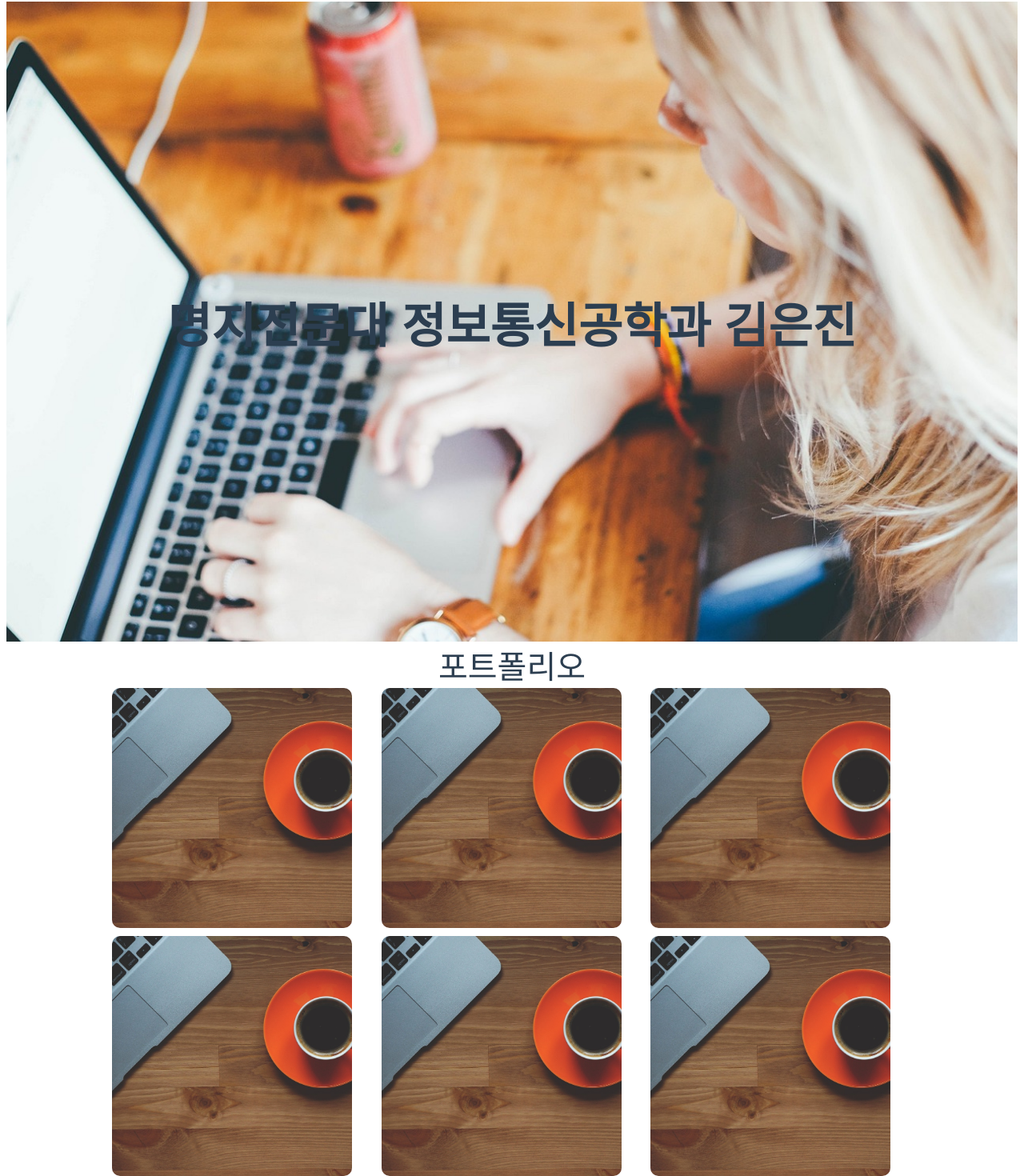
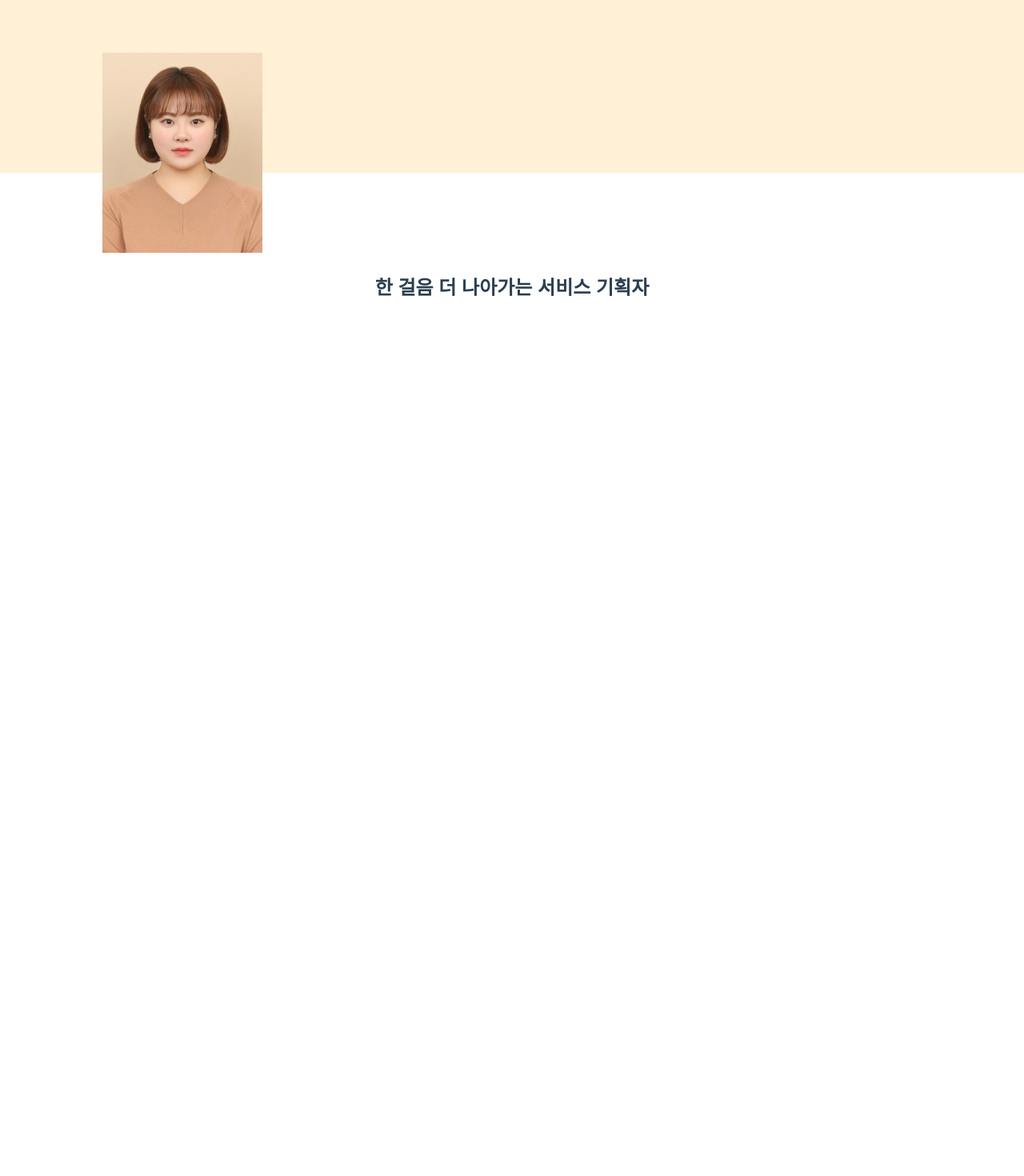
Before and after one commit to Keunjin2013/portfolio, a Vue app: page / in a window 1280 px wide. Shown: the part 84-1554 px from the top of the page at 80% size. After the commit the page ends 800 px from the top, so only its background shows below. Built offline with nearby package versions, Linux system fonts and the light colour scheme.

Commit message:
update portfolio

```diff
--- a/src/App.vue
+++ b/src/App.vue
@@ -1,12 +1,16 @@
 <template>
-  <nav>
+  <!-- <nav>
     <router-link to="/">Home</router-link> |
     <router-link to="/about">About</router-link>
-  </nav>
+  </nav>-->
   <router-view/>
 </template>
 
 <style lang="less">
+body {
+  margin: 0px;
+}
+
 #app {
   font-family: Avenir, Helvetica, Arial, sans-serif;
   -webkit-font-smoothing: antialiased;
--- a/src/views/HomeView.vue
+++ b/src/views/HomeView.vue
@@ -1,44 +1,17 @@
-//2023.09.14
 <template>
   <div>
-    <div id="top">
-      <swiper class="swiper" :slides-per-view="1" :space-between="50" @swiper="onSwiper" @slideChange="onSlideChange">
-        <swiper-slide style="background-image:url(/top1.jpg)" class="slide">
-          <div class="header">
-            명지전문대 정보통신공학과 김은진
-          </div>
-        </swiper-slide>
-        <swiper-slide style="background-image:url(/top2.jpg)" class="slide">
-          <div class="header">
-            명지전문대 정보통신공학과 김은진
-          </div>
-        </swiper-slide>
-        <swiper-slide style="background-image:url(/top3.jpg)" class="slide">
-          <div class="header">
-            명지전문대 정보통신공학과 김은진
-          </div>
-        </swiper-slide>
-      </swiper>
+    <div class="top">
+    </div>
+    <div class=" myImgDiv">
+        <img class="myImg" src="@/assets/증명사진.jpeg" />
     </div>
   </div>
+  <div id="aboutMe">
+    <div class="title">
+      <h2>한 걸음 더 나아가는 서비스 기획자</h2>
+      <h4></h4>
+    </div>
 
-  <div id="portfilio">
-    <div class="header">포트폴리오</div>
-    <div class="list">
-      <div class="item" @click="movePage('/portfolio1')" data-aos="zoom-out-right"
-        style="background-image:url(/top2.jpg)">
-      </div>
-      <div class="item" data-aos="zoom-out-left" style="background-image:url(/top2.jpg)"></div>
-      <div class="item" data-aos="fade-up" data-aos-duration="3000" style="background-image:url(/top2.jpg)"></div>
-      <div class="item" data-aos="fade-right" data-aos-offset="300" data-aos-easing="ease-in-sine"
-        style="background-image:url(/top2.jpg)"></div>
-      <!-- 이거 예쁨 data-aos -->
-      <div class="item" data-aos="flip-left" data-aos-easing="ease-out-cubic" data-aos-duration="2000"
-        style="background-image:url(/top2.jpg)"></div>
-      <!-- 이거 예쁨 data-aos -->
-      <div class="item" data-aos="fade-zoom-in" data-aos-easing="ease-in-back" data-aos-delay="5000" data-aos-offset="0"
-        style=" background-image:url(/top2.jpg)"></div>
-    </div>
   </div>
 </template>
 
@@ -90,51 +63,22 @@ export default defineComponent({
 });
 </script>
 
-<style lang="less">
-#top {
-  height: 100vh;
-
-  .swiper {
-    height: 100vh;
-
-    .slide {
-      background-position: center center;
-      background-size: cover;
-
-      .header {
-        font-size: 60px;
-        font-weight: 900;
-        height: 100%;
-        display: flex;
-        align-items: center;
-        justify-content: center;
-      }
-    }
-  }
+<style>
+.top {
+  width: 100%;
+  height: 300px;
+  background-color: #FFF0D6;
 }
 
-#portfilio {
-  .header {
-    text-align: center;
-    font-size: 40px;
-  }
+.myImgDiv {
+  text-align: left;
+  margin-left: 10%;
+  margin-top: -150px;
+}
 
-  width: 1000px;
-  margin: 0 auto;
+.myImg {
+  width: 200px;
+  height: 250px;
+}
 
-  .list {
-    display: grid;
-    grid-template-columns: repeat(3, 1fr);
-    grid-gap: 10px;
-
-    .item {
-      width: 300px;
-      background-position: center center;
-      background-size: cover;
-      aspect-ratio: 1/1;
-      border-radius: 10px;
-
-    }
-  }
-}
 </style>
```
Also changed, not shown: src/assets/증명사진.jpeg (added).
